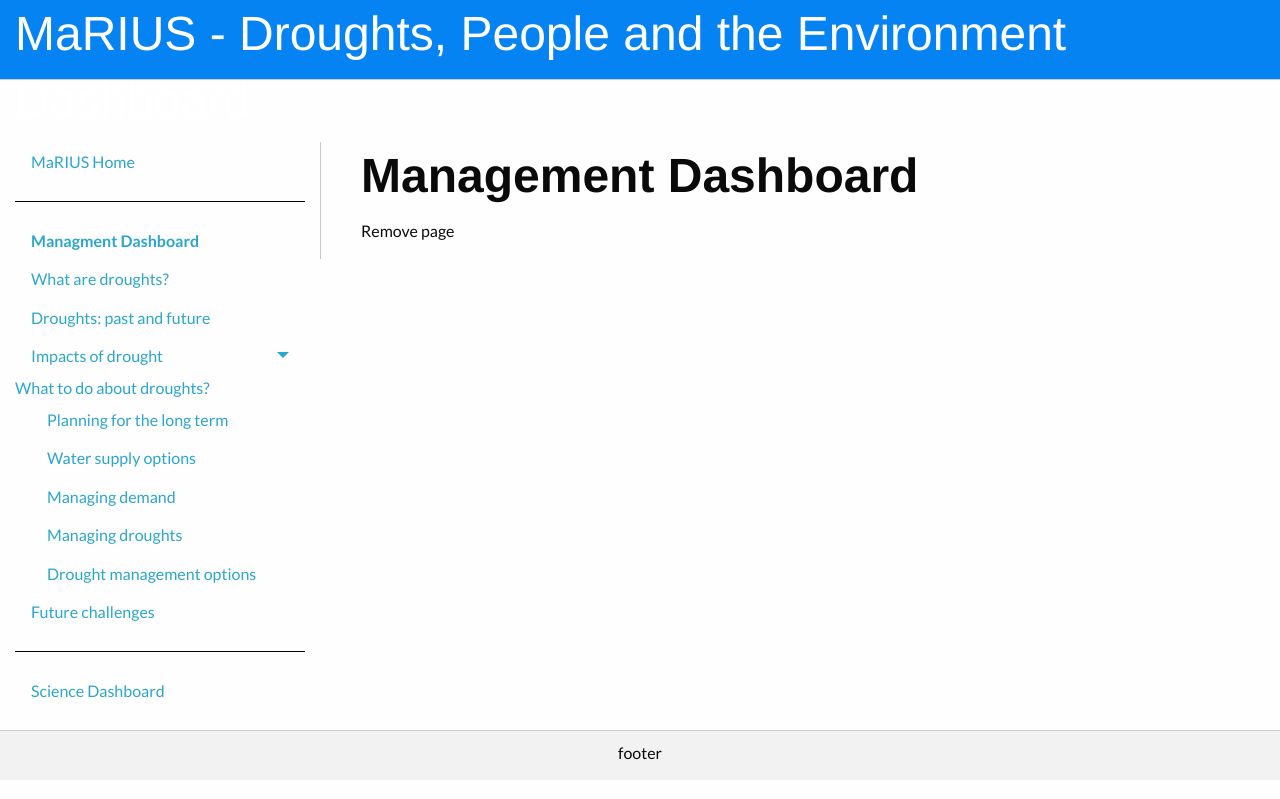
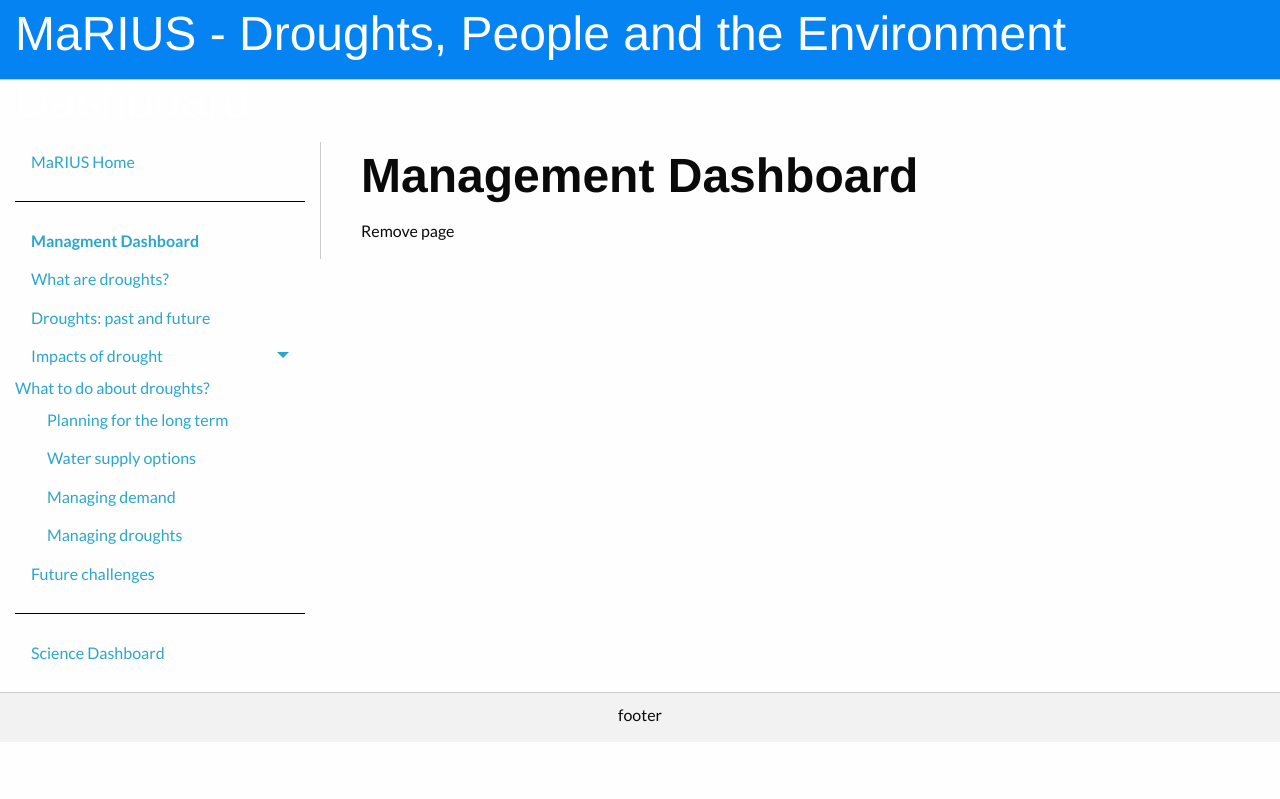
Before and after one commit to VictoriaJJ/mariusdroughtproject.org, a Jekyll site: the page built from _pages/dashboard/dpe/index.md, in a window 1280 px wide. Shown: the top 799 px of the page. Built offline with Jekyll 4.4.1, drawn with Linux system fonts in a browser that asks for light colours.

Commit message:
Updated nav_dpe.html

```diff
--- a/_includes/nav_dpe.html
+++ b/_includes/nav_dpe.html
@@ -25,8 +25,7 @@
          <li><a href="{{ site.dpe_url }}/admo/">Water supply options</a></li>
          <li><a href="{{ site.dpe_url }}/admo/">Managing demand</a></li>
          <li><a href="{{ site.dpe_url }}/drought_mgmt/dpgs">Managing droughts</a></li>
-         <li><a href="{{ site.dpe_url }}/drought_mgmt/options">Drought management options</a></li>
-      </ul>
+     </ul>
     </li>
 
     <li><a href="{{ site.dpe_url }}/future_challenges/">Future challenges</a></li>
```
